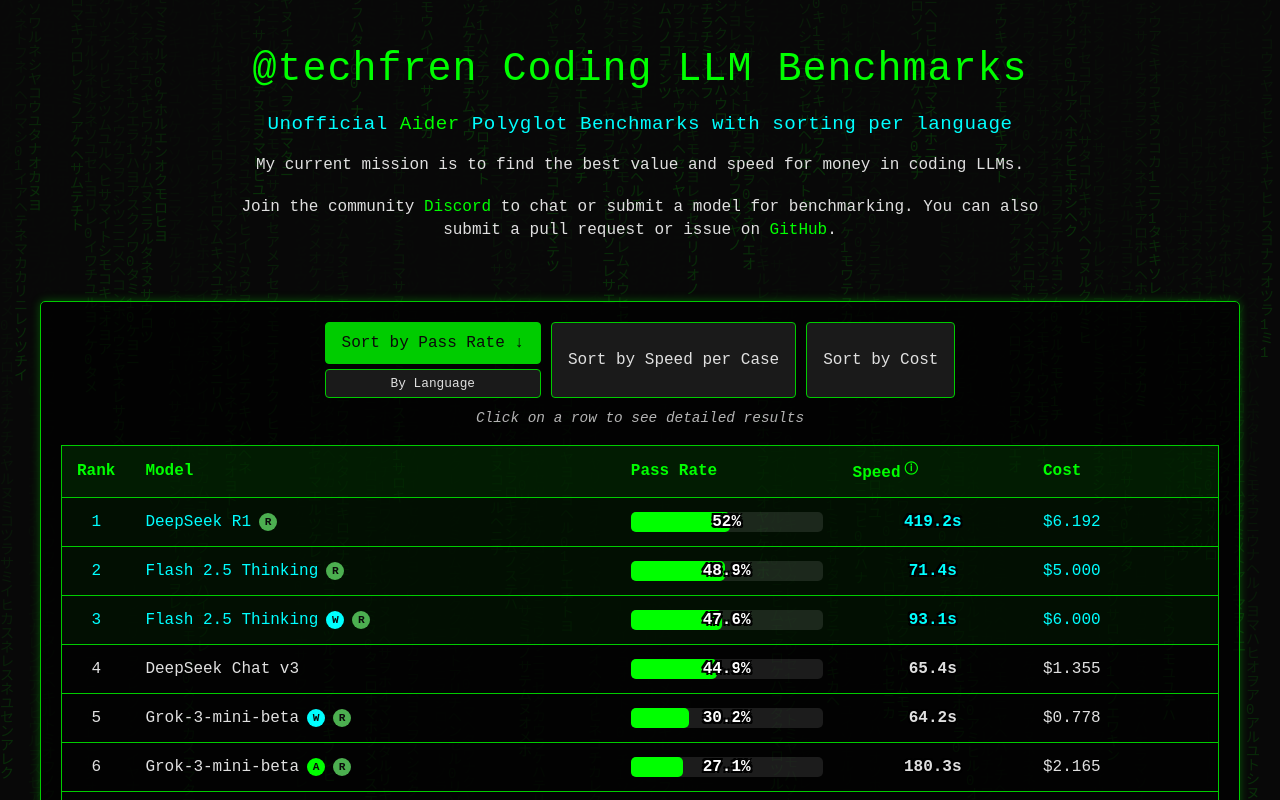
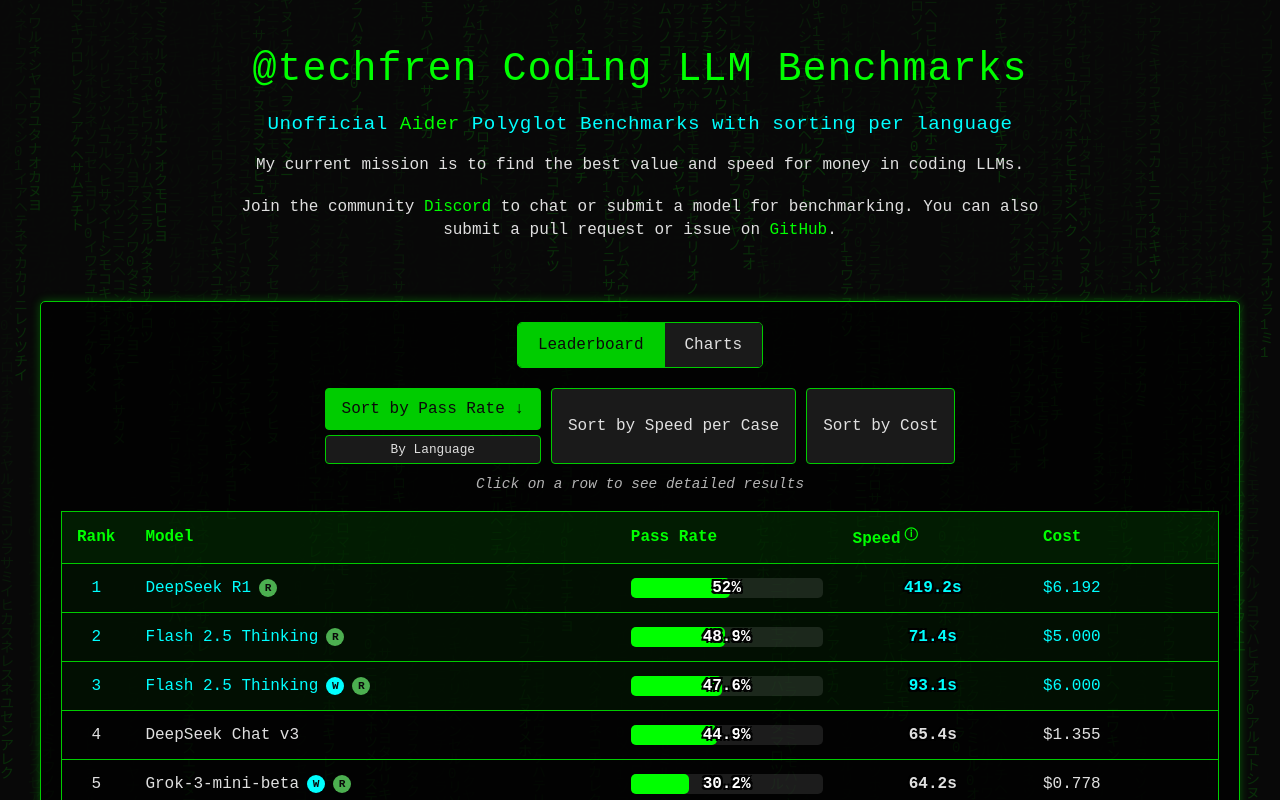
Before and after one commit to aj47/techfren-leaderboard, a Next.js app: page / in a window 1280 px wide. Built offline with nearby package versions, Linux system fonts and the light colour scheme.

Commit message:
Add toggle button to switch between leaderboard and charts views

```diff
--- a/src/app/globals.css
+++ b/src/app/globals.css
@@ -139,6 +139,47 @@
   margin-bottom: 10px;
   gap: 10px;
   flex-wrap: wrap;
+}
+
+/* View Toggle Styles */
+.view-toggle-container {
+  display: flex;
+  justify-content: center;
+  margin-bottom: 20px;
+}
+
+.toggle-button-container {
+  display: flex;
+  border-radius: 5px;
+  overflow: hidden;
+  border: 1px solid var(--primary-dark);
+}
+
+.toggle-button {
+  background-color: var(--background-light);
+  color: var(--text);
+  border: none;
+  padding: 10px 20px;
+  cursor: pointer;
+  transition: all 0.3s ease;
+  margin: 0;
+  border-radius: 0;
+}
+
+.toggle-button:first-child {
+  border-right: 1px solid var(--primary-dark);
+}
+
+.toggle-button.active {
+  background-color: var(--primary-dark);
+  color: var(--background);
+}
+
+@media (max-width: 768px) {
+  .toggle-button {
+    padding: 8px 15px;
+    font-size: 0.9rem;
+  }
 }
 
 .helper-text {
--- a/src/app/page.tsx
+++ b/src/app/page.tsx
@@ -2,6 +2,8 @@
 import DigitalRain from '../components/DigitalRain';
 import Leaderboard from '../components/Leaderboard';
 import Charts from '../components/Charts';
+import ViewToggle from '../components/ViewToggle';
+import { Suspense } from 'react';
 
 export default async function Home() {
   // Load models on the server side
@@ -30,8 +32,9 @@
       </header>
 
       <main>
-        <Leaderboard models={models} />
-        <Charts models={models} />
+        <Suspense fallback={<div className="loading-container"><div className="loading-spinner"></div><p>Loading...</p></div>}>
+          <ViewToggle models={models} />
+        </Suspense>
       </main>
     </div>
   );
--- /dev/null
+++ b/src/components/ViewToggle.tsx
@@ -0,0 +1,41 @@
+'use client';
+
+import { useState } from 'react';
+import Leaderboard from './Leaderboard';
+import Charts from './Charts';
+import { Model } from '../utils/yamlLoader';
+
+interface ViewToggleProps {
+  models: Model[];
+}
+
+export default function ViewToggle({ models }: ViewToggleProps) {
+  const [showCharts, setShowCharts] = useState(false);
+
+  return (
+    <>
+      <div className="view-toggle-container">
+        <div className="toggle-button-container">
+          <button
+            className={`toggle-button ${!showCharts ? 'active' : ''}`}
+            onClick={() => setShowCharts(false)}
+          >
+            Leaderboard
+          </button>
+          <button
+            className={`toggle-button ${showCharts ? 'active' : ''}`}
+            onClick={() => setShowCharts(true)}
+          >
+            Charts
+          </button>
+        </div>
+      </div>
+
+      {showCharts ? (
+        <Charts models={models} />
+      ) : (
+        <Leaderboard models={models} />
+      )}
+    </>
+  );
+}
```
